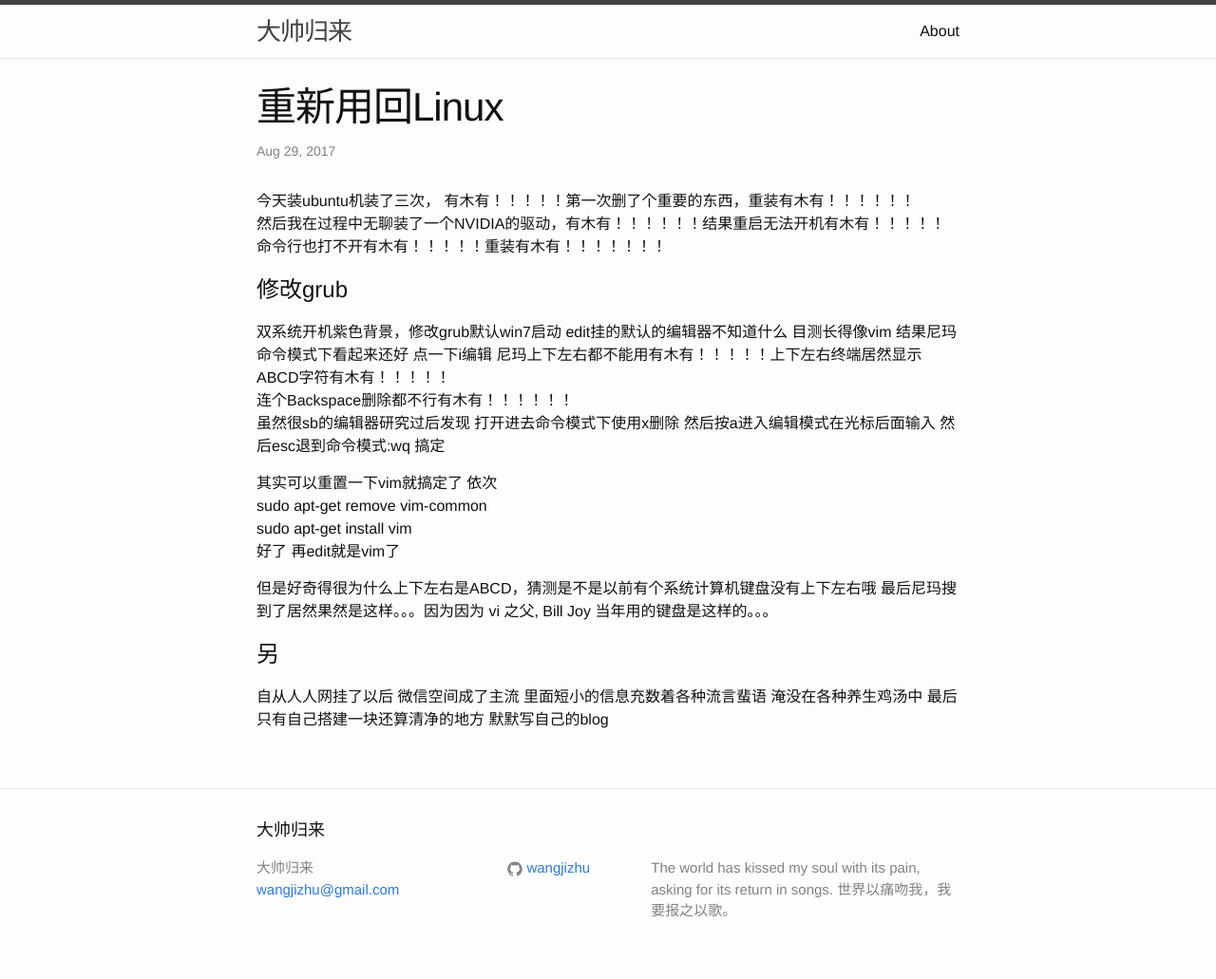
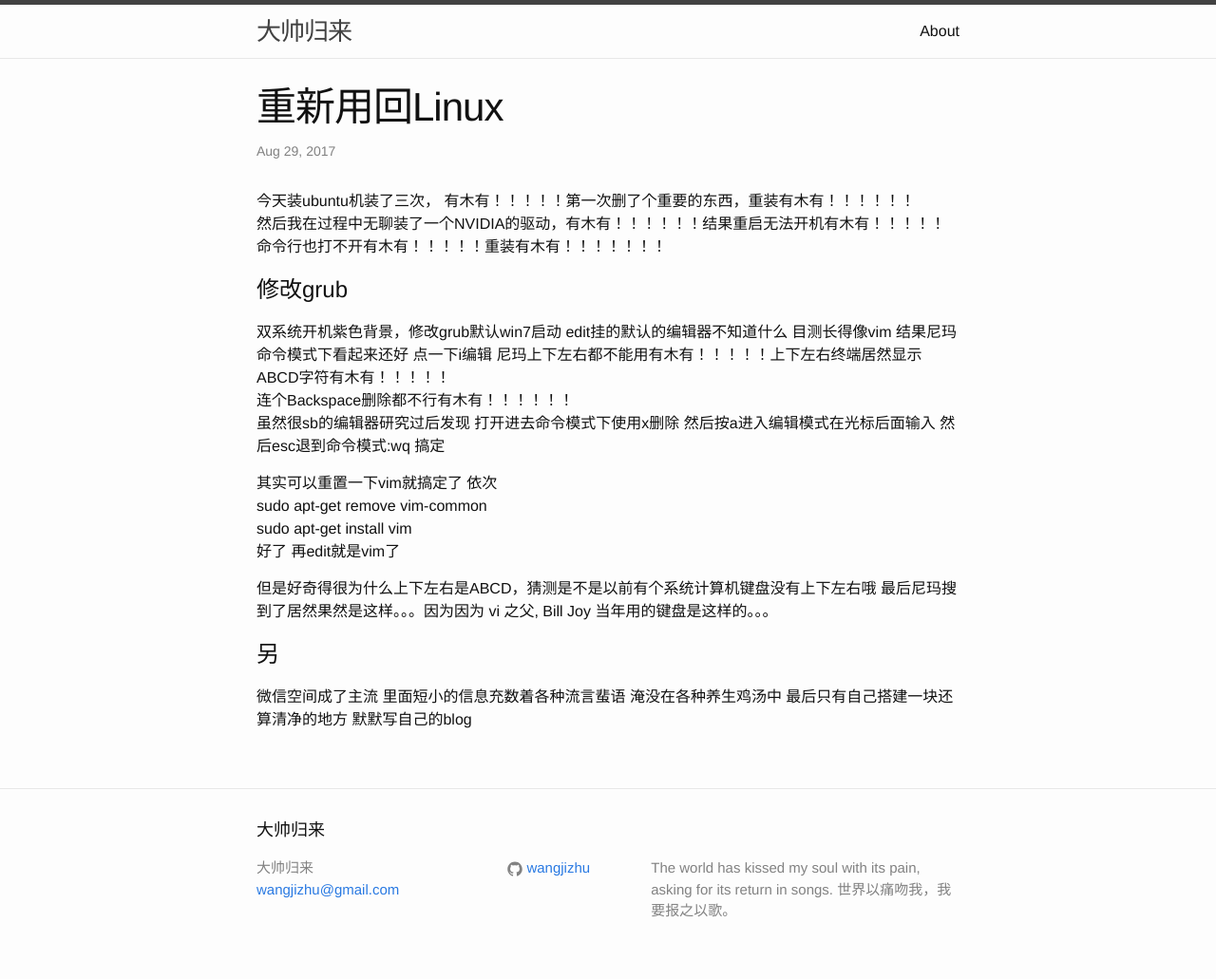
Before and after one commit to wangjizhu/wangjizhu.github.io, a Jekyll site: the page built from _posts/2017-08-30-first-day .markdown, in a window 1280 px wide. Shown: the whole page at 95% size. Built offline with Jekyll 4.4.1, drawn with Linux system fonts in a browser that asks for light colours.

Commit message:
Update 2017-08-30-first-day .markdown
delete sth.

```diff
--- a/_posts/2017-08-30-first-day .markdown
+++ b/_posts/2017-08-30-first-day .markdown
@@ -24,6 +24,6 @@ sudo apt-get install vim
 
 
 # 另
-自从人人网挂了以后 微信空间成了主流 里面短小的信息充数着各种流言蜚语 淹没在各种养生鸡汤中
+微信空间成了主流 里面短小的信息充数着各种流言蜚语 淹没在各种养生鸡汤中
 最后只有自己搭建一块还算清净的地方
 默默写自己的blog
```
